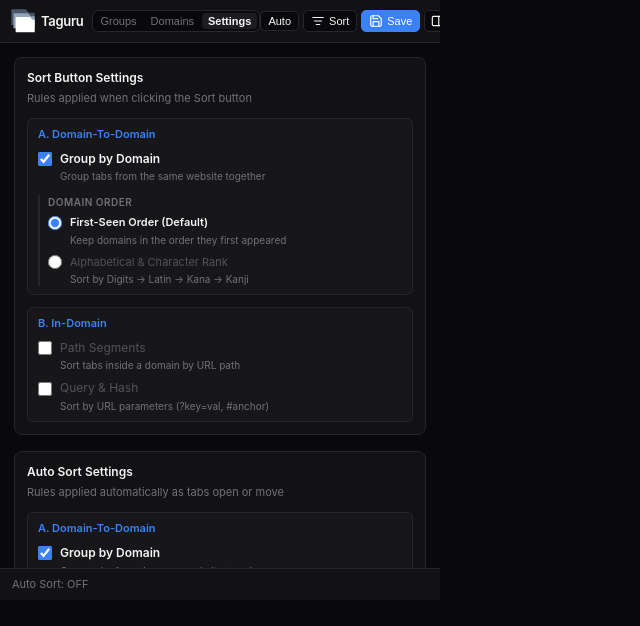
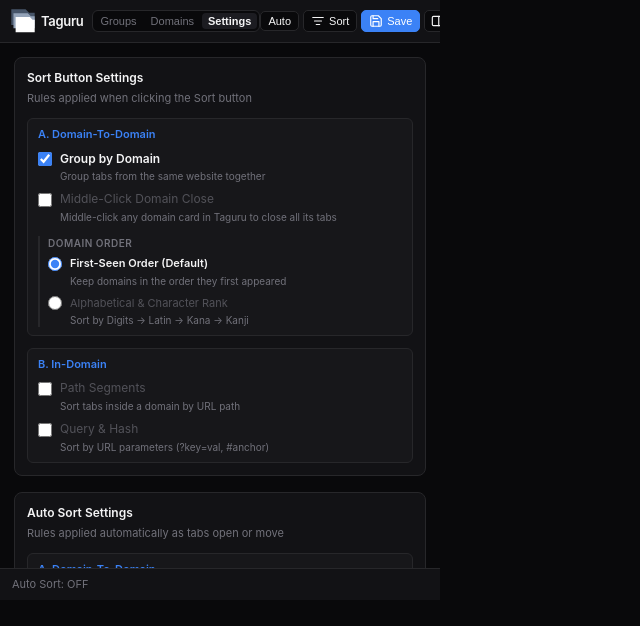
Before and after one commit to loerei/Taguru, a React (Vite) app: page / in a window 1280 px wide. Both pictures are taken after a click on the button "Settings". Shown: the top 626 px of the page, without its empty margins (0-640 px from the left). Built offline with nearby package versions, Linux system fonts and the light colour scheme; no server answers.

Commit message:
feat: add optional Middle-Click Domain Close toggle and onAuxClick listener

```diff
--- a/src/App.tsx
+++ b/src/App.tsx
@@ -184,6 +184,7 @@
         {activeView === 'domains' && (
           <DomainList
             domains={domains}
+            closeDomainOnMiddleClick={manualSortOptions.closeDomainOnMiddleClick}
             onMoveToNewWindow={handleDomainMoveToNewWindow}
             onSaveAsGroup={handleDomainSaveAsGroup}
             onDelete={handleDomainDelete}
--- a/src/components/DomainItem.tsx
+++ b/src/components/DomainItem.tsx
@@ -5,6 +5,7 @@
   item: DomainGroup;
   isBatchMode: boolean;
   isSelected: boolean;
+  closeDomainOnMiddleClick?: boolean;
   onToggleSelect: (domain: string) => void;
   onMoveToNewWindow: (domain: string) => void;
   onSaveAsGroup: (domain: string) => void;
@@ -15,13 +16,25 @@
   item,
   isBatchMode,
   isSelected,
+  closeDomainOnMiddleClick = false,
   onToggleSelect,
   onMoveToNewWindow,
   onSaveAsGroup,
   onDelete
 }) => {
+  const handleAuxClick = (e: React.MouseEvent) => {
+    if (e.button === 1 && closeDomainOnMiddleClick) {
+      e.preventDefault();
+      e.stopPropagation();
+      onDelete(item.domain);
+    }
+  };
+
   return (
-    <div className={`group-item domain-item ${isSelected ? 'selected' : ''}`}>
+    <div
+      className={`group-item domain-item ${isSelected ? 'selected' : ''}`}
+      onAuxClick={handleAuxClick}
+    >
       <div className="group-left">
         {isBatchMode && (
           <input
--- a/src/components/DomainList.tsx
+++ b/src/components/DomainList.tsx
@@ -5,6 +5,7 @@
 
 interface DomainListProps {
   domains: DomainGroup[];
+  closeDomainOnMiddleClick?: boolean;
   onMoveToNewWindow: (domains: string[]) => void;
   onSaveAsGroup: (domains: string[]) => void;
   onDelete: (domains: string[]) => void;
@@ -12,6 +13,7 @@
 
 export const DomainList: React.FC<DomainListProps> = ({
   domains,
+  closeDomainOnMiddleClick = false,
   onMoveToNewWindow,
   onSaveAsGroup,
   onDelete
@@ -119,6 +121,7 @@
             item={item}
             isBatchMode={isBatchMode}
             isSelected={selectedDomains.has(item.domain)}
+            closeDomainOnMiddleClick={closeDomainOnMiddleClick}
             onToggleSelect={handleToggleSelect}
             onMoveToNewWindow={(d) => onMoveToNewWindow([d])}
             onSaveAsGroup={(d) => onSaveAsGroup([d])}
--- a/src/components/SettingsView.tsx
+++ b/src/components/SettingsView.tsx
@@ -64,6 +64,20 @@
             <span className="toggle-text">Group by Domain</span>
           </label>
           <span className="toggle-subtext">Group tabs from the same website together</span>
+        </div>
+
+        <div className={`toggle-row ${!options.closeDomainOnMiddleClick ? 'is-unselected' : ''} ${isSubOptionsDisabled ? 'is-unavailable' : ''}`}>
+          <label className="toggle-label" htmlFor={`${idPrefix}-closeDomainOnMiddleClick`}>
+            <input
+              id={`${idPrefix}-closeDomainOnMiddleClick`}
+              type="checkbox"
+              checked={!!options.closeDomainOnMiddleClick && !isSubOptionsDisabled}
+              disabled={isSubOptionsDisabled}
+              onChange={() => handleToggle('closeDomainOnMiddleClick')}
+            />
+            <span className="toggle-text">Middle-Click Domain Close</span>
+          </label>
+          <span className="toggle-subtext">Middle-click any domain card in Taguru to close all its tabs</span>
         </div>
 
         {/* Domain Order Strategy Radio Group */}
--- a/src/types/index.ts
+++ b/src/types/index.ts
@@ -18,4 +18,5 @@
   sortByQueryAndHash: boolean;
   autoReFso?: boolean;
   dragMode?: 'reFso' | 'mbd' | 'off';
+  closeDomainOnMiddleClick?: boolean;
 }
--- a/src/utils/storage.ts
+++ b/src/utils/storage.ts
@@ -12,7 +12,8 @@
   sortByPathSegments: false,
   sortByQueryAndHash: false,
   autoReFso: true,
-  dragMode: 'reFso'
+  dragMode: 'reFso',
+  closeDomainOnMiddleClick: false
 };
 
 export const DEFAULT_DOMAIN_ONLY_SORT_OPTIONS: SortOptions = {
@@ -221,7 +222,8 @@
       sortByPathSegments: raw.sortByPathSegments ?? false,
       sortByQueryAndHash: raw.sortByQueryAndHash ?? false,
       autoReFso: dragModeVal !== 'off',
-      dragMode: dragModeVal
+      dragMode: dragModeVal,
+      closeDomainOnMiddleClick: raw.closeDomainOnMiddleClick ?? false
     };
   }
   if (legacyLevel === 'full') {
```
